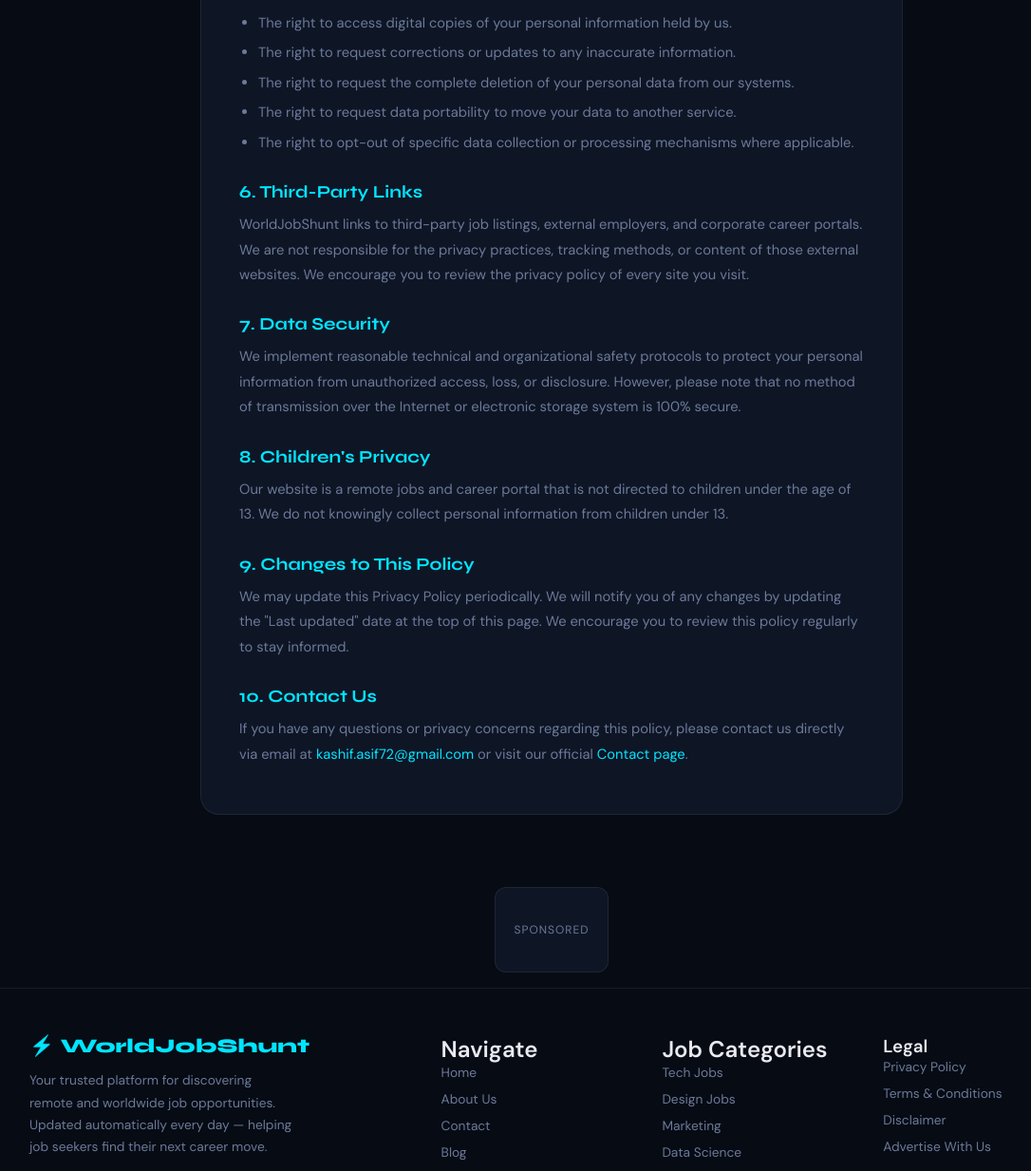
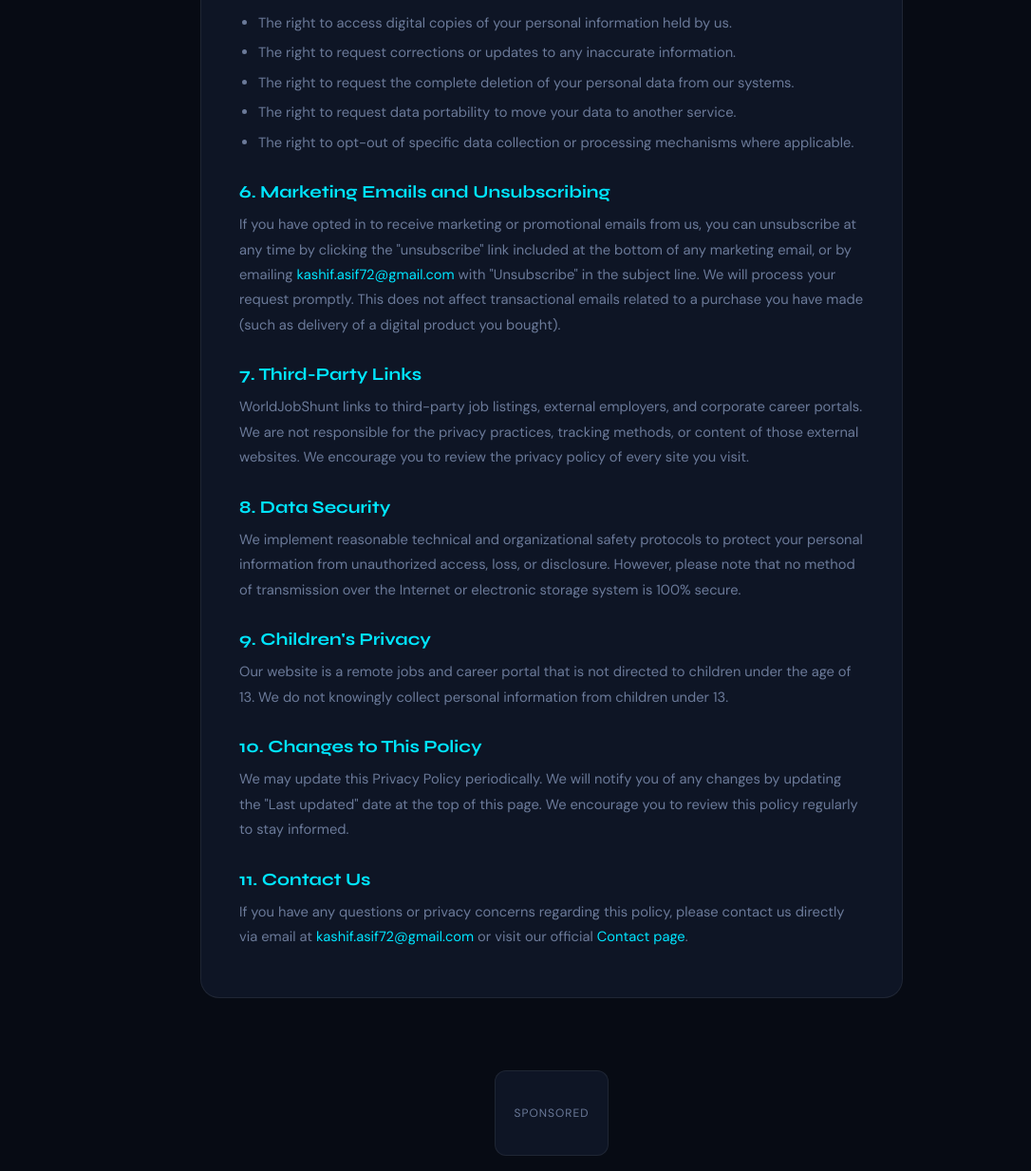
Before and after one commit to Kashifasif2493/jobhunt, a Flask app: page /privacy in a window 1280 px wide. Shown: the part 1281-2514 px from the top of the page at 95% size, without its empty margins (59-1145 px from the left). Run offline with Flask 3, Linux system fonts and the light colour scheme.

Commit message:
Update privacy.html

```diff
--- a/jobhunt-main/templates/privacy.html
+++ b/jobhunt-main/templates/privacy.html
@@ -81,19 +81,22 @@
       <li>The right to opt-out of specific data collection or processing mechanisms where applicable.</li>
     </ul>
 
-    <h2>6. Third-Party Links</h2>
+    <h2>6. Marketing Emails and Unsubscribing</h2>
+    <p>If you have opted in to receive marketing or promotional emails from us, you can unsubscribe at any time by clicking the "unsubscribe" link included at the bottom of any marketing email, or by emailing <a href="mailto:kashif.asif72@gmail.com">kashif.asif72@gmail.com</a> with "Unsubscribe" in the subject line. We will process your request promptly. This does not affect transactional emails related to a purchase you have made (such as delivery of a digital product you bought).</p>
+
+    <h2>7. Third-Party Links</h2>
     <p>WorldJobShunt links to third-party job listings, external employers, and corporate career portals. We are not responsible for the privacy practices, tracking methods, or content of those external websites. We encourage you to review the privacy policy of every site you visit.</p>
 
-    <h2>7. Data Security</h2>
+    <h2>8. Data Security</h2>
     <p>We implement reasonable technical and organizational safety protocols to protect your personal information from unauthorized access, loss, or disclosure. However, please note that no method of transmission over the Internet or electronic storage system is 100% secure.</p>
 
-    <h2>8. Children's Privacy</h2>
+    <h2>9. Children's Privacy</h2>
     <p>Our website is a remote jobs and career portal that is not directed to children under the age of 13. We do not knowingly collect personal information from children under 13.</p>
 
-    <h2>9. Changes to This Policy</h2>
+    <h2>10. Changes to This Policy</h2>
     <p>We may update this Privacy Policy periodically. We will notify you of any changes by updating the "Last updated" date at the top of this page. We encourage you to review this policy regularly to stay informed.</p>
 
-    <h2>10. Contact Us</h2>
+    <h2>11. Contact Us</h2>
     <p>If you have any questions or privacy concerns regarding this policy, please contact us directly via email at <a href="mailto:kashif.asif72@gmail.com">kashif.asif72@gmail.com</a> or visit our official <a href="/contact">Contact page</a>.</p>
 
   </div>
```
